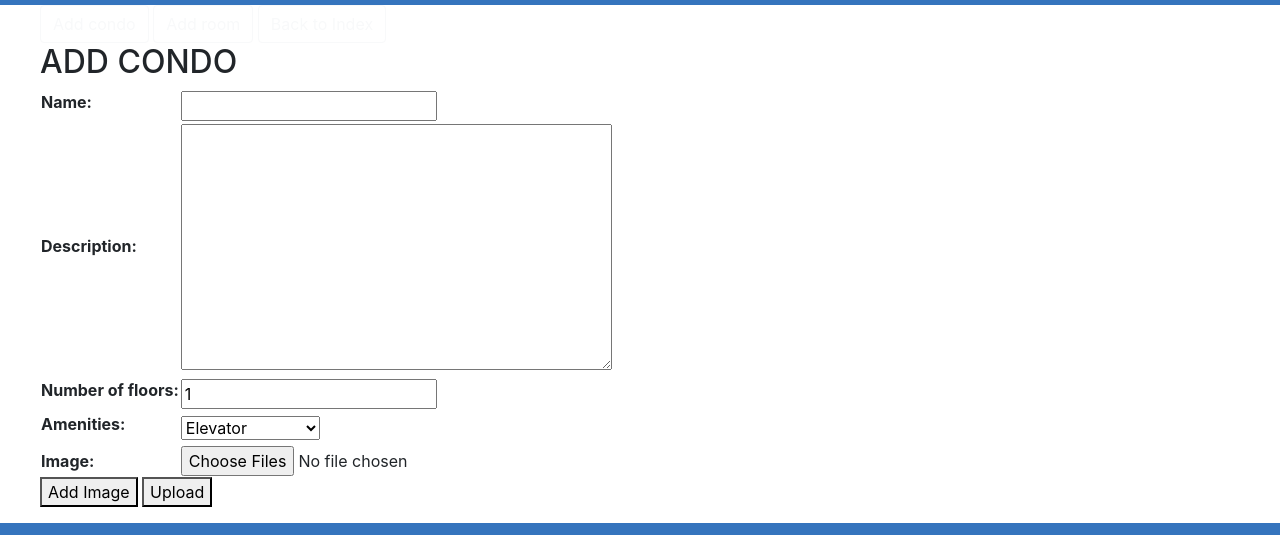
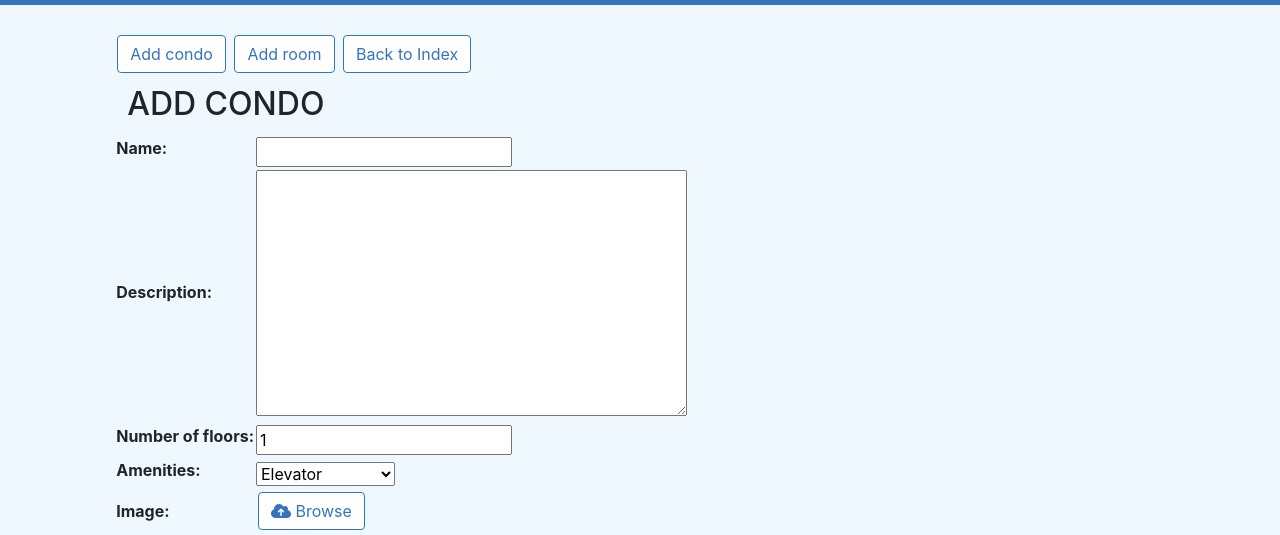
Before and after one commit to WorldClassProgrammers/real-estate-rental, a Django app: page /estate/upload/ in a window 1280 px wide. Shown: the part 149-684 px from the top of the page. Run offline with Django 3.2, Linux system fonts and the light colour scheme; the visitor is signed in with stand-in values (Sample User, id 1); data that the repository does not hold is empty; some libraries are stand-ins or nearby versions; grey boxes are pictures that could not be loaded.

Commit message:
Update upload_index.html
- add ui for upload_index page

```diff
--- a/estate/templates/estate/upload_index.html
+++ b/estate/templates/estate/upload_index.html
@@ -1,11 +1,45 @@
 {% extends 'base.html' %} {% load static %} {% block content %}
 <style>
 
+    #form {
+        background-color: aliceblue;
+        padding: 30px;
+        padding-left: 9%;
+        margin: 0px;
+    }
+
+    .btn-outline-light {
+        margin: 2px;
+        background-color: white;
+        color: #3574bd;
+        border-color: #3574bd;
+    }
+
+    .btn-outline-light:hover {
+        background-color: #3574bd;
+        color: aliceblue;
+    }
+
+    h2 {
+        margin: 12px;
+    }
+
+    input[type="file"] {
+        display: none;
+    }
+
+    th {
+        margin: 4px;
+    }
+
+    table {
+        margin-bottom: 12px;
+    }
 
 </style>
 
-
-<ul>
+<div>
+    <ul id="form">
         <button id="btn_condo" class="btn btn-outline-light my-2 my-sm-0">
             Add condo
         </button>
@@ -24,11 +58,15 @@
                     {{ condo_form.as_table }}
                     <th>Image:</th>
                     <td>
-                    <input name="files" type="file" size="50" accept="image/*" multiple />
+                        <label for="file-upload" class="btn btn-outline-light my-2 my-sm-0">
+                            <i class="fa fa-cloud-upload"></i> Browse
+                        </label>
+                        <input id="file-upload" name="files" type="file" size="50" accept="image/*" multiple />
                     </td>
                 </table>
-            <button id="btn_add_condo_image" type="button">Add Image</button>
-            <button type="submit">Upload</button>
+                <button class="btn btn-outline-light my-2 my-sm-0" id="btn_add_condo_image" type="button">Add
+                    Image</button>
+                <button class="btn btn-outline-light my-2 my-sm-0" type="submit">Upload</button>
             </form>
         </div>
 
@@ -40,14 +78,19 @@
                     {{ room_form.as_table }}
                     <th>Image:</th>
                     <td>
-                    <input name="files" type="file" size="50" accept="image/*" multiple />
+                        <label for="file-upload" class="btn btn-outline-light my-2 my-sm-0">
+                            <i class="fa fa-cloud-upload"></i> Browse
+                        </label>
+                        <input id="file-upload" name="files" type="file" size="50" accept="image/*" multiple />
                     </td>
                 </table>
-            <button id="btn_add_room_image" type="button">Add Image</button>
-            <button type="submit">Upload</button>
+                <button class="btn btn-outline-light my-2 my-sm-0" id="btn_add_room_image" type="button">Add
+                    Image</button>
+                <button class="btn btn-outline-light my-2 my-sm-0" type="submit">Upload</button>
             </form>
         </div>
     </ul>
+</div>
 
 <script>
     condoFields = document.getElementById("condo_form_fields");
@@ -69,7 +112,7 @@
     });
 
     imageFields =
-        '<th></th><td><input name="files" type="file" size="50" accept="image/*" multiple></td>';
+        '<th></th><td><label for="file-upload" class="btn btn-outline-light my-2 my-sm-0"><i class="fa fa-cloud-upload"></i> Browse</label><input id="file-upload" name="files" type="file" size="50" accept="image/*" multiple /></td>';
 
     imageFieldsCondo = document.getElementById("image_fields_condo");
     btnAddCondoImage = document.getElementById("btn_add_condo_image");
```
Lines whose indentation alone changed are shown as unchanged.
